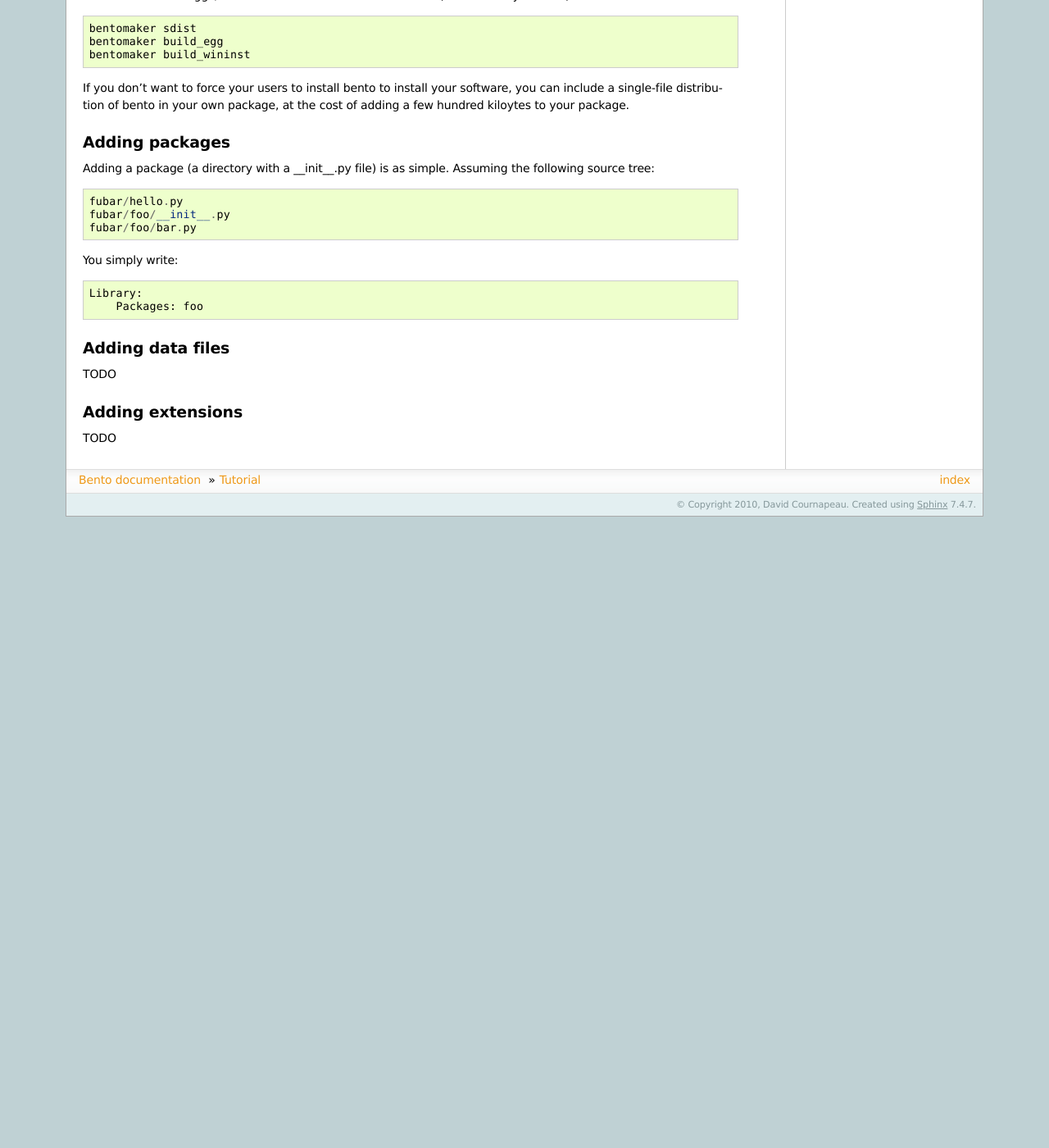
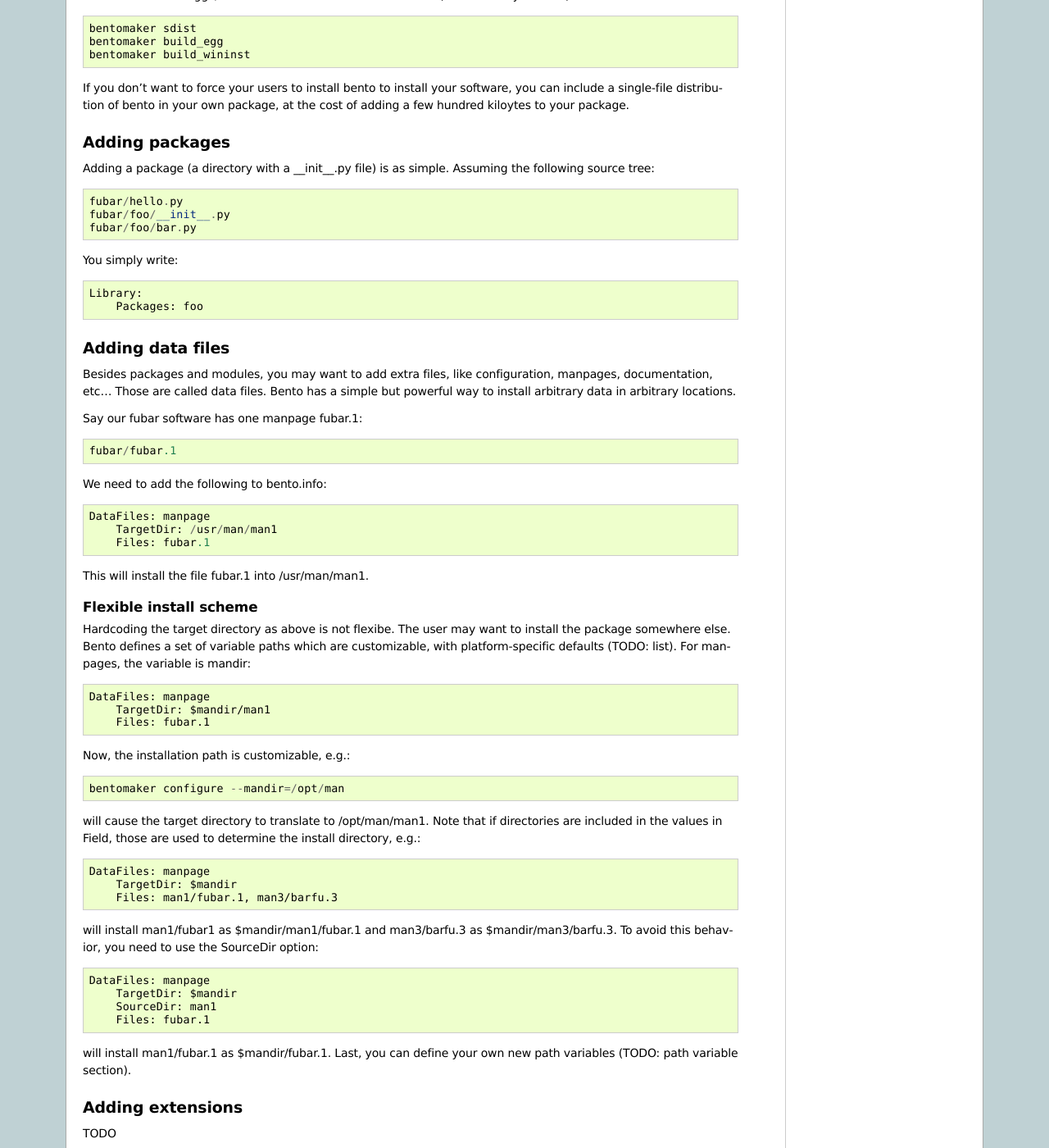
Before and after one commit to cournape/Bento, a Sphinx documentation site: the page built from doc/source/tutorial.rst, in a window 1280 px wide and 1400 px high, scrolled down 747 px. Shown: the whole window at 82% size. Built offline with Sphinx 7.4.7, drawn with Linux system fonts in a browser that asks for light colours; the version number could not be read and is left out; before the commit the page ends 1377 px from its top, so only the background shows below that; some of the changed text lies outside the part shown.

Commit message:
DOC: add datafiles section to doc.

```diff
--- a/doc/source/.templates/index.html
+++ b/doc/source/.templates/index.html
@@ -9,21 +9,7 @@
   solution for python softwares. Bento aims at being simple, hackable, and
   extensible - in other words, pythonic !</p>
 
-  <h2>Sections</h2>
-<!--
-  <table class="contentstable" align="center" style="margin-left: 30px"><tr>
-    <td width="33%">
-      <p class="biglink"><a class="biglink" href="{{ pathto("contents") }}">Contents</a><br/>
-         <span class="linkdescr">for a complete overview</span></p>
-    </td><td width="34%">
-      <p class="biglink"><a class="biglink" href="{{ pathto("search") }}">Search page</a><br/>
-         <span class="linkdescr">search the documentation</span></p>
-    </td><td width="34%">
-      <p class="biglink"><a class="biglink" href="{{ pathto("genindex") }}">General Index</a><br/>
-         <span class="linkdescr">all functions, classes, terms</span></p>
-    </td></tr>
-  </table>
--->
+  <h2>User Sections</h2>
    <table class="contentstable" align="center">
       <tr valign="top"><td width="50%">
       <p class="biglink">
@@ -33,6 +19,13 @@
             Introduction to {{project}}.
          </span></p>
 
+     <p class="biglink">
+         <a class="biglink" href="{{ pathto('install') }}">
+            Install instructions</a><br/>
+         <span class="linkdescr">
+	 How to install bento.
+         </span></p>
+
       <p class="biglink">
          <a class="biglink" href="{{ pathto('tutorial') }}">
             Tutorial</a><br/>
@@ -40,12 +33,7 @@
             A tutorial for Bento newcommers.
          </span></p>
 
-     <p class="biglink">
-         <a class="biglink" href="{{ pathto('install') }}">
-            Install instructions</a><br/>
-         <span class="linkdescr">
-	 How to install bento.
-         </span></p>
+   </td><td width="50%">
 
      <p class="biglink">
          <a class="biglink" href="{{ pathto('reference') }}">
@@ -55,13 +43,22 @@
          </span></p>
 
      <p class="biglink">
+         <a class="biglink" href="{{ pathto('faq') }}">
+            FAQ</a><br/>
+         <span class="linkdescr">
+             FAQ.
+         </span></p>
+   </td></tr></table>
+
+  <h2>Bento development</h2>
+   <table class="contentstable" align="center">
+      <tr valign="top"><td width="50%">
+     <p class="biglink">
          <a class="biglink" href="{{ pathto('features') }}">
             Features</a><br/>
          <span class="linkdescr">
              Current and planned features.
          </span></p>
-
-   </td><td width="50%">
 
      <p class="biglink">
          <a class="biglink" href="{{ pathto('hacking') }}">
@@ -70,19 +67,14 @@
              Design rationales, source organization.
          </span></p>
 
-     <p class="biglink">
-         <a class="biglink" href="{{ pathto('faq') }}">
-            FAQ</a><br/>
-         <span class="linkdescr">
-             FAQ.
-         </span></p>
-
       <p class="biglink">
         <a class="biglink" href="{{ pathto('contribute') }}">
             Contribute</a><br/>
         <span class="linkdescr">
             Taking part in bento's development.
         </span></p>
+   </td><td width="50%">
+
 
       <p class="biglink">
         <a class="biglink" href="{{ pathto('TODO') }}">
--- a/doc/source/tutorial.rst
+++ b/doc/source/tutorial.rst
@@ -71,7 +71,58 @@ You simply write::
 Adding data files
 =================
 
-TODO
+Besides packages and modules, you may want to add extra files, like
+configuration, manpages, documentation, etc... Those are called data files.
+Bento has a simple but powerful way to install arbitrary data in arbitrary
+locations.
+
+Say our fubar software has one manpage fubar.1::
+
+    fubar/fubar.1
+
+We need to add the following to bento.info::
+
+    DataFiles: manpage
+        TargetDir: /usr/man/man1
+        Files: fubar.1
+
+This will install the file fubar.1 into /usr/man/man1.
+
+Flexible install scheme
+-----------------------
+
+Hardcoding the target directory as above is not flexibe. The user may want to
+install the package somewhere else. Bento defines a set of variable paths which
+are customizable, with platform-specific defaults (TODO: list). For manpages,
+the variable is mandir::
+
+    DataFiles: manpage
+        TargetDir: $mandir/man1
+        Files: fubar.1
+
+Now, the installation path is customizable, e.g.::
+
+    bentomaker configure --mandir=/opt/man
+
+will cause the target directory to translate to /opt/man/man1. Note that if
+directories are included in the values in Field, those are used to determine
+the install directory, e.g.::
+
+    DataFiles: manpage
+        TargetDir: $mandir
+        Files: man1/fubar.1, man3/barfu.3
+
+will install man1/fubar1 as $mandir/man1/fubar.1 and man3/barfu.3 as
+$mandir/man3/barfu.3. To avoid this behavior, you need to use the SourceDir
+option::
+
+    DataFiles: manpage
+        TargetDir: $mandir
+        SourceDir: man1
+        Files: fubar.1
+
+will install man1/fubar.1 as $mandir/fubar.1. Last, you can define your own new
+path variables (TODO: path variable section).
 
 Adding extensions
 =================
```
